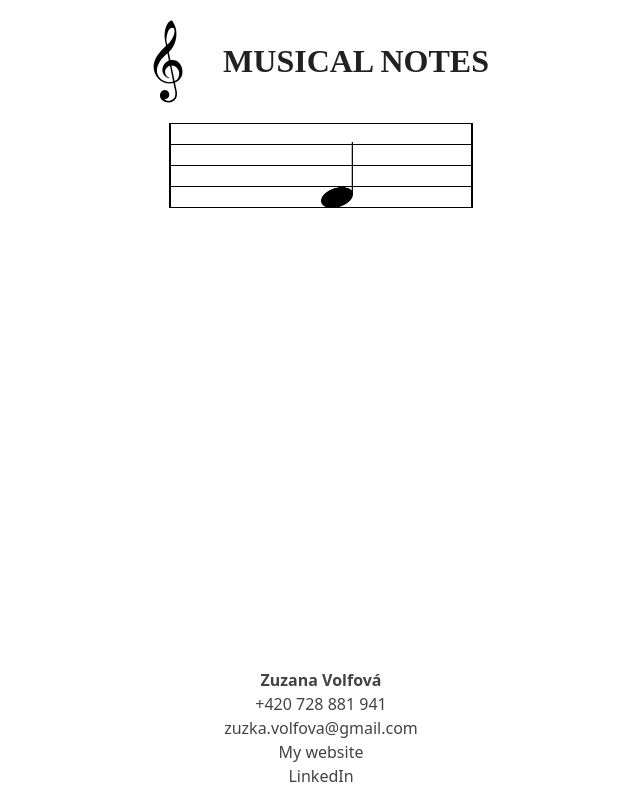
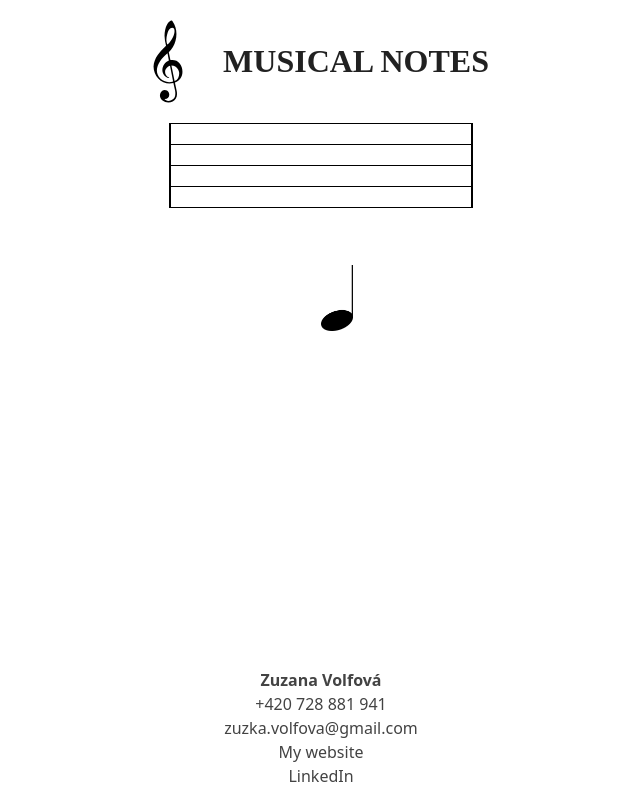
Before and after one commit to zuzanavolfova/musical-notes, a React (Vite) app: page / in a window 1280 px wide. Shown: the whole page, without its empty margins (319-959 px from the left). Built offline with nearby package versions, Linux system fonts and the light colour scheme; a web font is replaced by a local one.

Commit message:
Add container to fix positioning

```diff
--- a/src/Pages/Home.tsx
+++ b/src/Pages/Home.tsx
@@ -12,11 +12,13 @@ export default function Home() {
 
   return (
     <>
-      <StaveComponent />
-      <NoteComponent
-        noteImage={noteType === "c" ? "note2" : "note"}
-        noteType={noteType}
-      />
+      <div style={{ position: "relative", width: "100%" }}>
+        <StaveComponent />
+        <NoteComponent
+          noteImage={noteType === "c" ? "note2" : "note"}
+          noteType={noteType}
+        />
+      </div>
     </>
   );
 }
```
